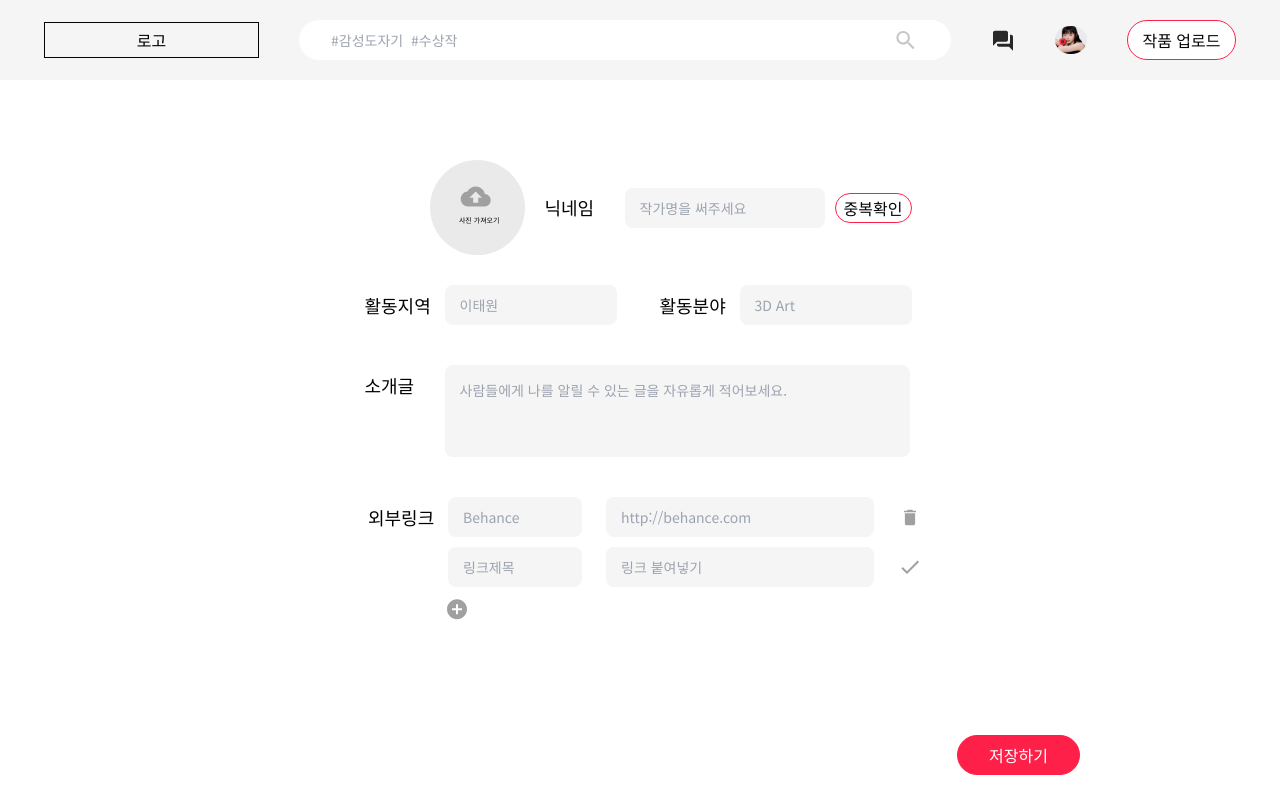
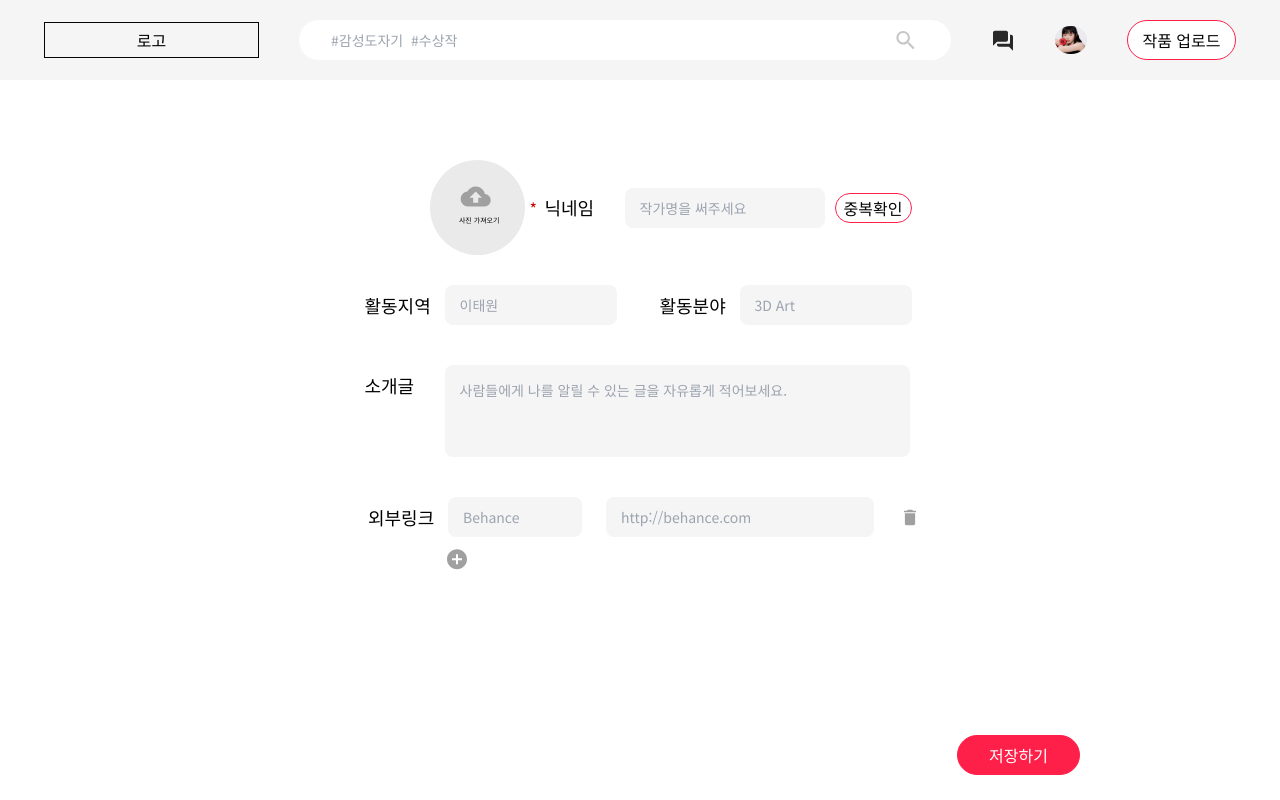
Before and after one commit to final-project-temporaryName/finalProject-FE, a Next.js app: page /editProfile in a window 1280 px wide. Built offline with nearby package versions, Linux system fonts and the light colour scheme.

Commit message:
feat: 링크 데이터 보내는 부분 컴포넌트로 분리

```diff
--- /dev/null
+++ b/src/components/Profile/LinkInput.tsx
@@ -0,0 +1,45 @@
+import Input from '@/components/Input/Input';
+import BinIcon from '@/components/SvgComponents/BinIcon/BinIcon';
+import CheckIcon from '@/components/SvgComponents/CheckIcon/CheckIcon';
+import { useState } from 'react';
+
+interface LinkType {
+  id: number;
+}
+
+interface LinkInputProps {
+  link: LinkType;
+  removeLink: (id: number) => void;
+}
+
+function LinkInput({ link, removeLink }: LinkInputProps) {
+  const [isCheckIconVisible, setIsCheckIconVisible] = useState(true);
+  const [isLoading, setIsLoading] = useState(false);
+
+  const handleIconClick = () => {
+    setIsLoading(true);
+
+    if (isCheckIconVisible) {
+      setIsCheckIconVisible(false);
+    } else {
+      removeLink(link.id);
+      setIsCheckIconVisible(true);
+    }
+
+    setIsLoading(false);
+  };
+
+  if (isLoading) {
+    return <div>Loading...</div>;
+  }
+
+  return (
+    <div className="mb-10 flex items-center justify-center gap-24">
+      <Input label=" " id={`link${link.id}`} placeholder="링크제목" style="xs-input" />
+      <Input id={`link${link.id}`} placeholder="링크 붙여넣기" style="lg-input" />
+      {isCheckIconVisible ? <CheckIcon onClick={handleIconClick} /> : <BinIcon onClick={handleIconClick} />}
+    </div>
+  );
+}
+
+export default LinkInput;
--- a/src/components/Profile/Profile.tsx
+++ b/src/components/Profile/Profile.tsx
@@ -5,27 +5,34 @@ import Input from '@/components/Input/Input';
 import BinIcon from '@/components/SvgComponents/BinIcon/BinIcon';
 import PlusButtonIcon from '@/components/SvgComponents/PlusButtonIcon/PlusButtonIcon';
 import CheckIcon from '@/components/SvgComponents/CheckIcon/CheckIcon';
-import { useState } from 'react';
+import { useRef, useState } from 'react';
+import LinkInput from './LinkInput';
 
 function Profile() {
-  const [links, setLinks] = useState([{}]);
+  const [links, setLinks] = useState<{ id: number }[]>([]);
+
+  const idCount = useRef(0); // useRef를 사용하여 idCount를 관리
 
   const addLink = (event: React.MouseEvent<HTMLButtonElement>) => {
     event.preventDefault();
     if (links.length < 5) {
-      setLinks([...links, {}]);
+      const newLink = {
+        id: idCount.current++, // current 속성을 사용하여 idCount 값을 가져옴
+      };
+      setLinks([...links, newLink]);
     }
   };
 
-  const removeLink = (index: number) => {
-    setLinks(links.filter((_, i) => i !== index));
+  const removeLink = (id: number) => {
+    setLinks(links.filter((link) => link.id !== id));
   };
 
   return (
     <div className="h-475 w-571">
-      <div className="ml-75 flex items-center gap-10">
+      <div className="relative ml-75 flex items-center gap-10">
         <Input type="file" id="image_file" accept="image/*" />
-        <Input type="nickname" label="닉네임" id="name" placeholder="작가명을 써주세요" style="md-input" />
+        <Input type="nickname" label="닉네임" id="name" placeholder="작가명을 써주세요" style="md-input relative" />
+        <div className="absolute left-100 text-[#C90000]">*</div>
         <Button style="primary-button duplication-button justify-center">중복확인</Button>
       </div>
       <div className="mt-30 flex gap-33">
@@ -41,20 +48,17 @@ function Profile() {
         ></textarea>
       </div>
       <div>
-        <div className="mb-10 flex items-center justify-center gap-24">
+        <div className="flex-center mb-10 gap-24">
           <Input label="외부링크" id="link" placeholder="Behance" style="xs-input" />
           <Input id="link" placeholder="http://behance.com" style="lg-input" />
           <BinIcon />
         </div>
 
         <div>
-          {links.map((link, index) => (
-            <div key={index} className="mb-10 flex items-center justify-center gap-24">
-              <Input label=" " id={`link${index}`} placeholder="링크제목" style="xs-input" />
-              <Input id={`link${index}`} placeholder="링크 붙여넣기" style="lg-input" />
-              <CheckIcon />
-            </div>
+          {links.map((link) => (
+            <LinkInput key={link.id} link={link} removeLink={removeLink} />
           ))}
+
           {links.length < 4 ? (
             <button className="ml-90" onClick={addLink}>
               <PlusButtonIcon />
--- a/src/components/SvgComponents/BinIcon/BinIcon.tsx
+++ b/src/components/SvgComponents/BinIcon/BinIcon.tsx
@@ -1,6 +1,10 @@
-function BinIcon() {
+interface Props {
+  onClick?: any;
+}
+
+function BinIcon({ onClick }: Props) {
   return (
-    <svg xmlns="http://www.w3.org/2000/svg" width="24" height="25" viewBox="0 0 24 25" fill="none">
+    <svg xmlns="http://www.w3.org/2000/svg" width="24" height="25" viewBox="0 0 24 25" fill="none" onClick={onClick}>
       <g clipPath="url(#clip0_1348_1343)">
         <path
           d="M18 5.64286H15L14.1429 4.78572H9.85714L9 5.64286H6V7.35715H18V5.64286ZM6.85714 8.21429V18.5C6.85714 19.4429 7.62857 20.2143 8.57143 20.2143H15.4286C16.3714 20.2143 17.1429 19.4429 17.1429 18.5V8.21429H6.85714Z"
--- a/src/components/SvgComponents/CheckIcon/CheckIcon.tsx
+++ b/src/components/SvgComponents/CheckIcon/CheckIcon.tsx
@@ -1,6 +1,10 @@
-function CheckIcon() {
+interface Props {
+  onClick?: any;
+}
+
+function CheckIcon({ onClick }: Props) {
   return (
-    <svg xmlns="http://www.w3.org/2000/svg" width="24" height="24" viewBox="0 0 24 24" fill="none">
+    <svg xmlns="http://www.w3.org/2000/svg" width="24" height="24" viewBox="0 0 24 24" fill="none" onClick={onClick}>
       <g clipPath="url(#clip0_1348_1346)">
         <path d="M9 16.17L4.83 12L3.41 13.41L9 19L21 7L19.59 5.59L9 16.17Z" fill="#A0A0A0" />
       </g>
```
